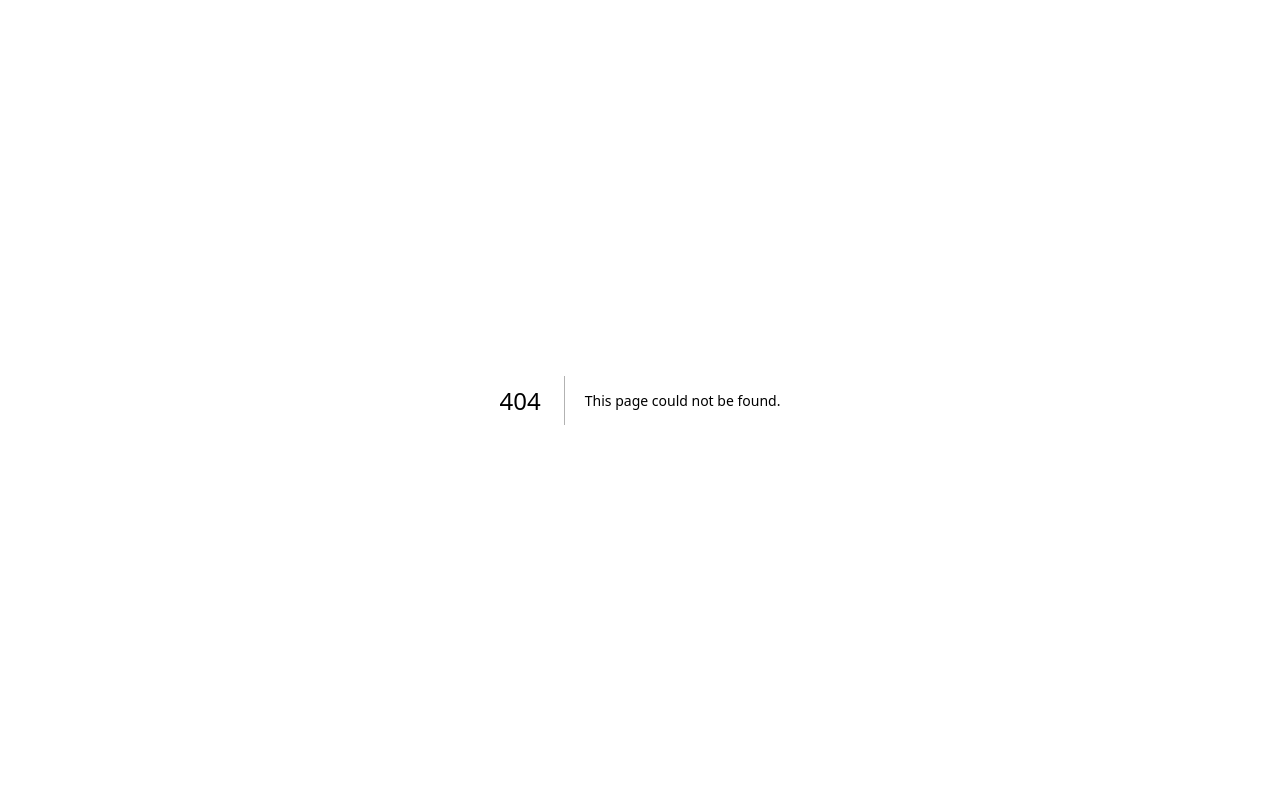
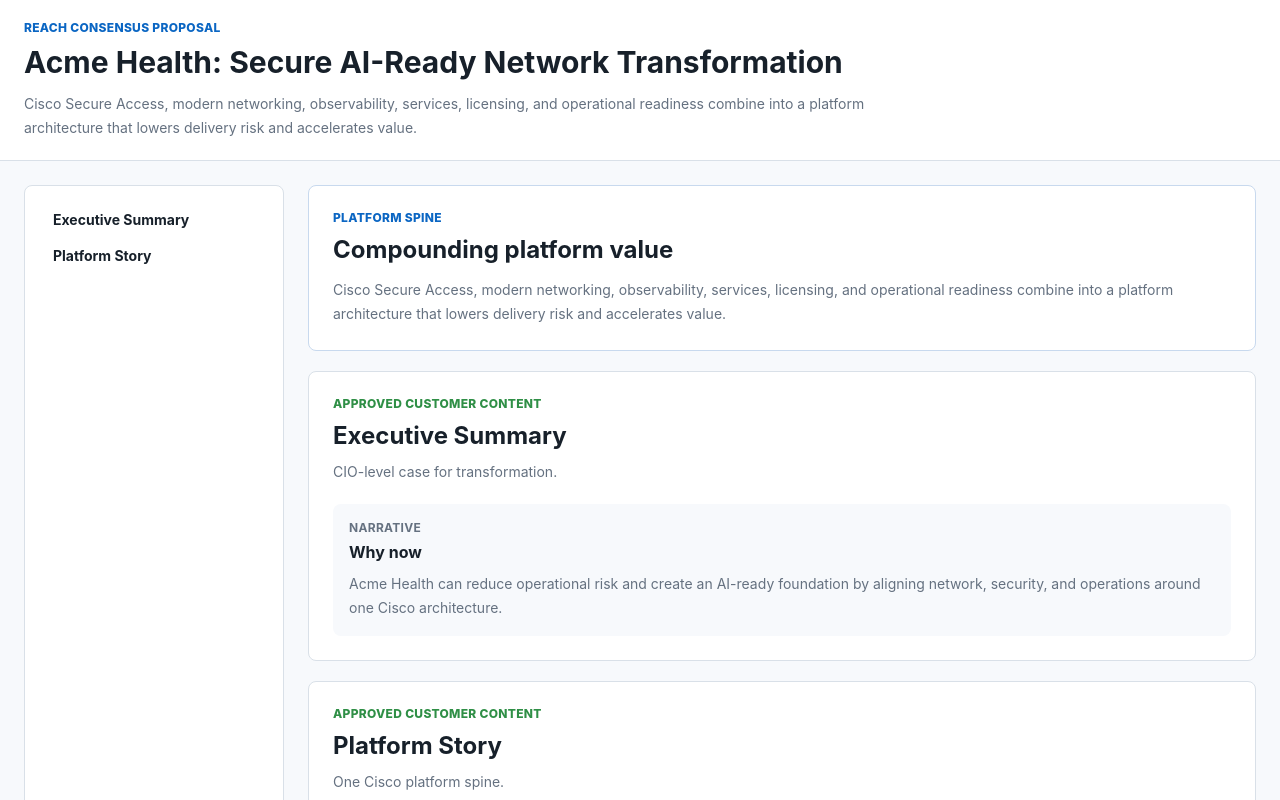
Before and after one commit to StrategySource/ReachConsensus, a Next.js app in the folder apps/web/: page /p/acme-health-ai-ready-network in a window 1280 px wide. Before the commit this address had no page. Shown: the top 800 px of the page. Built offline with nearby package versions, Linux system fonts and the light colour scheme.

Commit message:
feat: add customer proposal microsite

```diff
--- /dev/null
+++ b/apps/web/src/app/(microsite)/p/[slug]/page.tsx
@@ -0,0 +1,21 @@
+import { notFound } from "next/navigation";
+import { MicrositeView } from "@/components/microsite/MicrositeView";
+import { proposalRepository } from "@/lib/reach-consensus/repository";
+
+export default async function CustomerMicrositePage({ params }: { params: Promise<{ slug: string }> }) {
+  const { slug } = await params;
+  const proposal = await proposalRepository.getProposalBySlug(slug);
+
+  if (!proposal) {
+    notFound();
+  }
+
+  const customerVisibleProposal = {
+    ...proposal,
+    sections: proposal.sections.map((section) =>
+      section.status === "approved" ? { ...section, status: "published" as const } : section,
+    ),
+  };
+
+  return <MicrositeView proposal={customerVisibleProposal} />;
+}
--- /dev/null
+++ b/apps/web/src/components/microsite/MicrositeView.tsx
@@ -0,0 +1,60 @@
+import type { Proposal } from "@/lib/reach-consensus/types";
+import { visibleSectionsForCustomer } from "@/lib/reach-consensus/types";
+
+export function MicrositeView({ proposal }: { proposal: Proposal }) {
+  const sections = visibleSectionsForCustomer(proposal.sections);
+
+  return (
+    <main className="min-h-screen bg-[#f7f9fc] text-[#17202a]">
+      <header className="border-b border-[#d9e0e8] bg-white">
+        <div className="mx-auto max-w-7xl px-6 py-5">
+          <p className="text-xs font-extrabold uppercase tracking-wide text-[#0b66c3]">Reach Consensus proposal</p>
+          <h1 className="mt-2 text-3xl font-bold">
+            {proposal.customerName}: {proposal.title}
+          </h1>
+          <p className="mt-3 max-w-4xl text-sm leading-6 text-[#657180]">{proposal.oneCiscoStory}</p>
+        </div>
+      </header>
+      <div className="mx-auto grid max-w-7xl gap-6 px-6 py-6 lg:grid-cols-[260px_1fr]">
+        <nav className="rounded-lg border border-[#d9e0e8] bg-white p-4">
+          {sections.map((section) => (
+            <a
+              key={section.id}
+              href={`#${section.slug}`}
+              className="block rounded-md px-3 py-2 text-sm font-bold text-[#657180]"
+            >
+              {section.title}
+            </a>
+          ))}
+        </nav>
+        <section className="grid gap-5">
+          <article className="rounded-lg border border-[#c8d9ee] bg-white p-6">
+            <p className="text-xs font-extrabold uppercase tracking-wide text-[#0b66c3]">Platform spine</p>
+            <h2 className="mt-2 text-2xl font-bold">Compounding platform value</h2>
+            <p className="mt-3 text-sm leading-6 text-[#657180]">{proposal.oneCiscoStory}</p>
+          </article>
+          {sections.map((section) => (
+            <article key={section.id} id={section.slug} className="rounded-lg border border-[#d9e0e8] bg-white p-6">
+              <p className="text-xs font-extrabold uppercase tracking-wide text-[#2f8f46]">
+                Approved customer content
+              </p>
+              <h2 className="mt-2 text-2xl font-bold">{section.title}</h2>
+              <p className="mt-2 text-sm leading-6 text-[#657180]">{section.summary}</p>
+              <div className="mt-5 grid gap-3">
+                {section.blocks.map((block) => (
+                  <div key={block.id} className="rounded-lg bg-[#f7f9fc] p-4">
+                    <p className="text-xs font-bold uppercase tracking-wide text-[#657180]">
+                      {block.type.replace("_", " ")}
+                    </p>
+                    <h3 className="mt-1 font-bold">{block.title}</h3>
+                    <p className="mt-2 text-sm leading-6 text-[#657180]">{block.body}</p>
+                  </div>
+                ))}
+              </div>
+            </article>
+          ))}
+        </section>
+      </div>
+    </main>
+  );
+}
```
Also changed, not shown: 1 other file (tests, documents, lock files or other folders).
